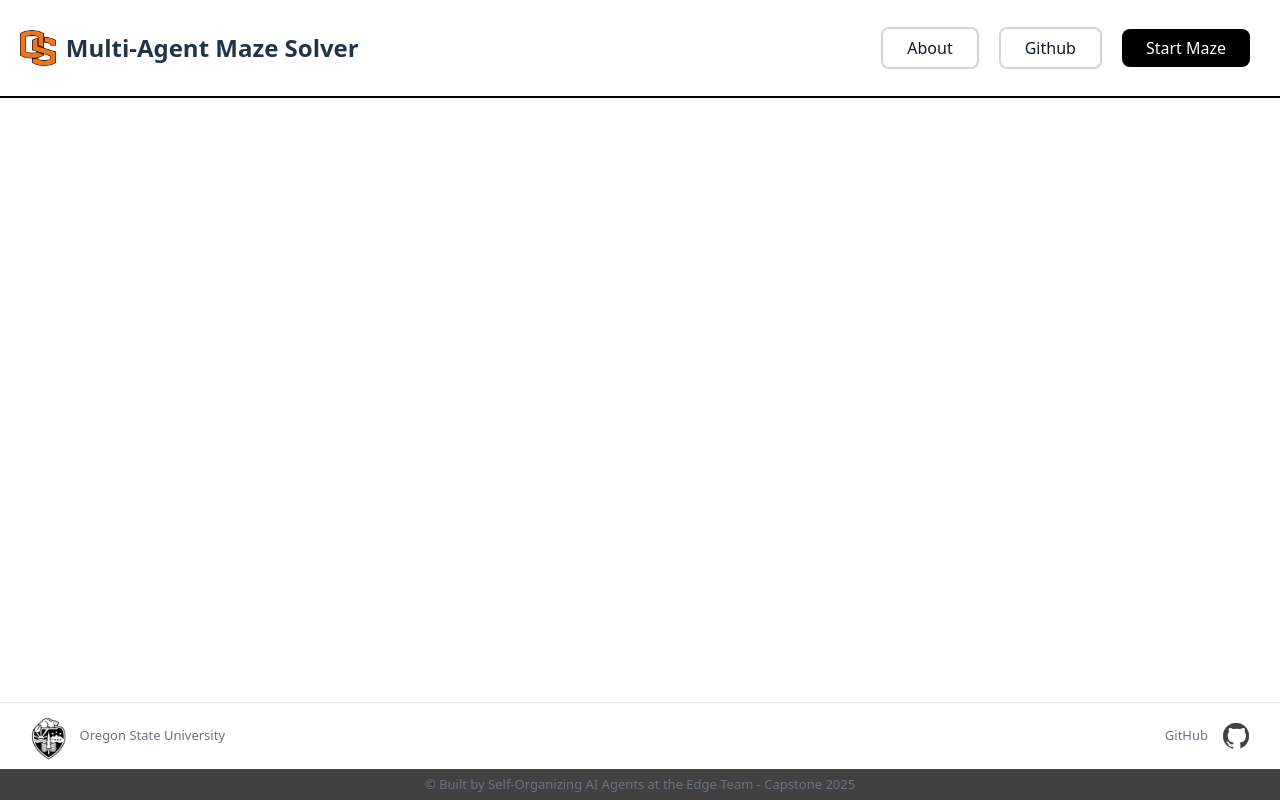
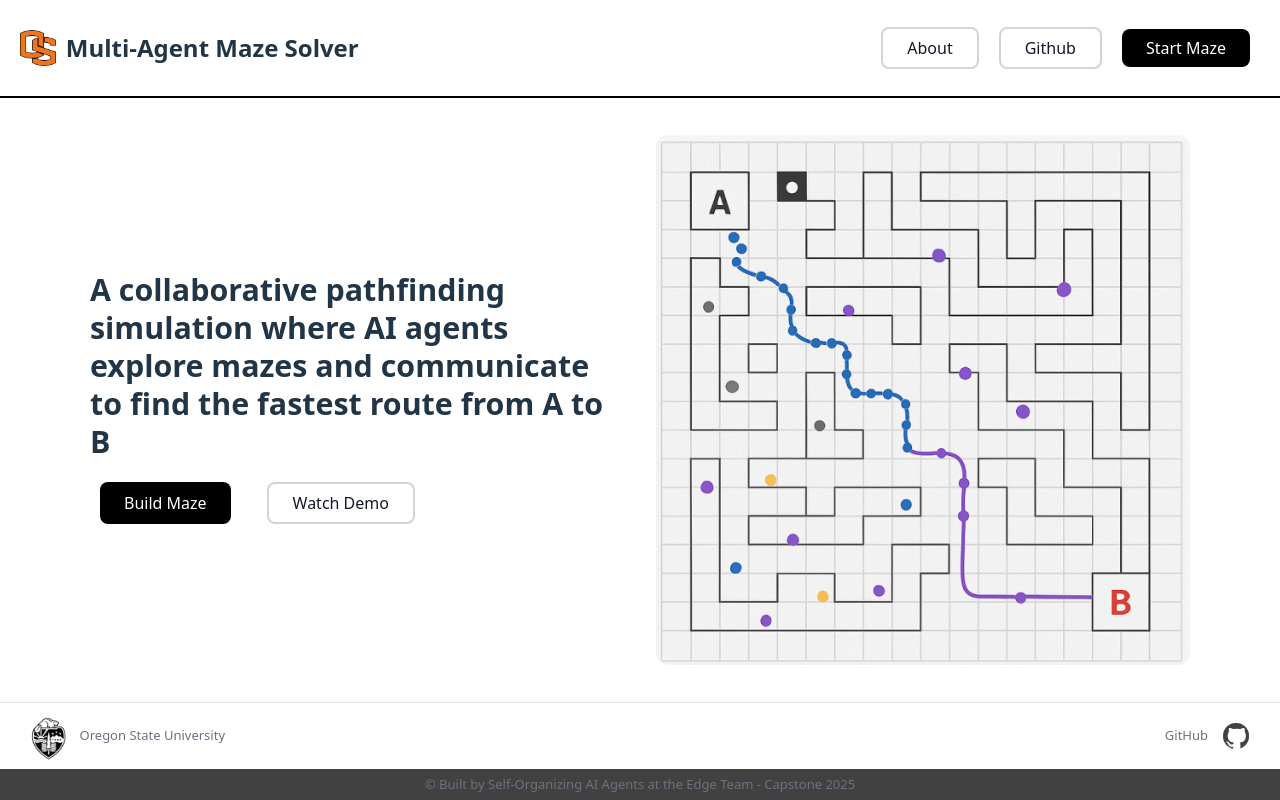
Before and after one commit to bradfiep/CS.067-Self-Organizing-AI-Agents-at-the-Edge, a React (Vite) app in the folder front-end/: page / in a window 1280 px wide. Built offline with nearby package versions, Linux system fonts and the light colour scheme.

Commit message:
Created the middle component of the page.

```diff
--- a/front-end/src/App.css
+++ b/front-end/src/App.css
@@ -40,3 +40,64 @@
 .read-the-docs {
   color: #888;
 }
+
+.maze-section {
+  display: flex;
+  align-items: center;
+  justify-content: space-between;
+  gap: 2rem;
+  padding: 3rem 2rem;
+  max-width: 1100px;
+  margin: 0 auto;
+ }
+
+ .maze-text {
+  flex: 1;
+  max-width: 620px;
+ }
+
+ .maze-text h2 {
+  font-size: 1.9rem;
+  line-height: 1.25;
+  font-weight: 600;
+  margin: 0 0 1rem 0;
+  text-align: left;
+ }
+
+ .maze-buttons {
+  display: flex;
+  gap: 1rem;
+  flex-wrap: wrap;
+  margin-top: 0.75rem;
+ }
+
+ .maze-image {
+  flex: 1;
+  display: flex;
+  justify-content: center;
+ }
+
+
+ .maze-image img {
+  max-width: 100%;
+  height: auto;
+  border-radius: 12px;
+  object-fit: cover;
+ }
+
+ @media (max-width: 900px) {
+  .maze-section {
+    flex-direction: column;
+    text-align: center;
+    padding: 2rem 1rem;
+  }
+
+
+  .maze-buttons {
+    justify-content: center;
+  }
+
+  .maze-image {
+    order: -1;
+  }
+ }
--- a/front-end/src/App.tsx
+++ b/front-end/src/App.tsx
@@ -19,8 +19,24 @@ function App() {
   return (
     <>
       <Header title="Multi-Agent Maze Solver" logoSrc={oregonLogo} actions={header_actions} />
+      <div className="maze-section">
+       <div className="maze-text">
+         <h2>
+           A collaborative pathfinding simulation where AI agents explore mazes
+           and communicate to find the fastest route from A to B
+         </h2>
+         <div className="maze-buttons">
+           <Button onClick={() => alert('Build Maze clicked!')}>Build Maze</Button>
+           <Button variant="secondary" onClick={() => alert('Watch Demo clicked!')}>
+             Watch Demo
+           </Button>
+         </div>
+       </div>
 
-
+       <div className="maze-image">
+         <img src={mazeImg} alt="Maze Image" />
+       </div>
+     </div>
     </>
   )
 }
```
Also changed, not shown: front-end/src/assets/maze.png (added).
